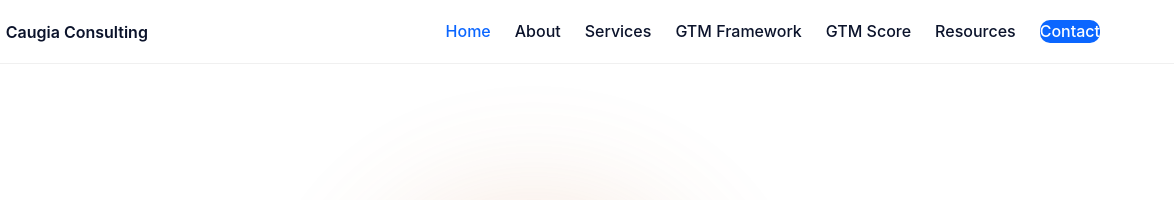
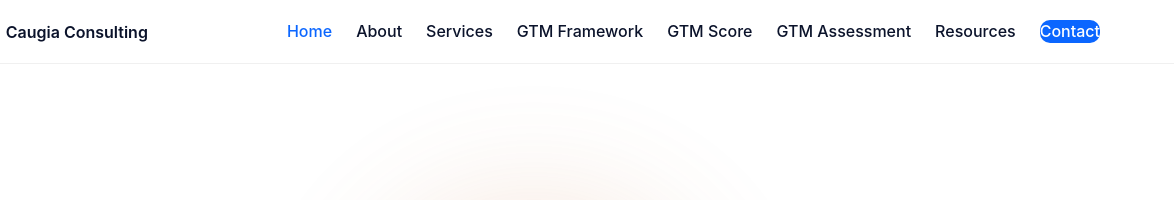
Before and after one commit to caugia/caugia-lite, a plain HTML site: page index.html in a window 1280 px wide. Shown: the top 200 px of the page, 106-1280 px from the left. Drawn offline with Linux system fonts and the light colour scheme.

Commit message:
Update index.html

```diff
--- a/index.html
+++ b/index.html
@@ -26,6 +26,7 @@
     <a href="services.html">Services</a>
     <a href="the-gtm-framework.html">GTM Framework</a>
     <a href="the-gtm-score.html">GTM Score</a>
+    <a href="gtm-assessment.html">GTM Assessment</a>
     <a href="resources.html">Resources</a>
     <a class="cta" href="https://www.linkedin.com/in/meijertom" target="_blank" rel="noopener">Contact</a>
   </nav>
@@ -41,6 +42,7 @@
   <a href="services.html">Services</a>
   <a href="the-gtm-framework.html">GTM Framework</a>
   <a href="the-gtm-score.html">GTM Score</a>
+  <a href="gtm-assessment.html">GTM Assessment</a>
   <a href="resources.html">Resources</a>
   <a href="https://www.linkedin.com/in/meijertom" target="_blank" rel="noopener">Contact</a>
 </nav>
```
